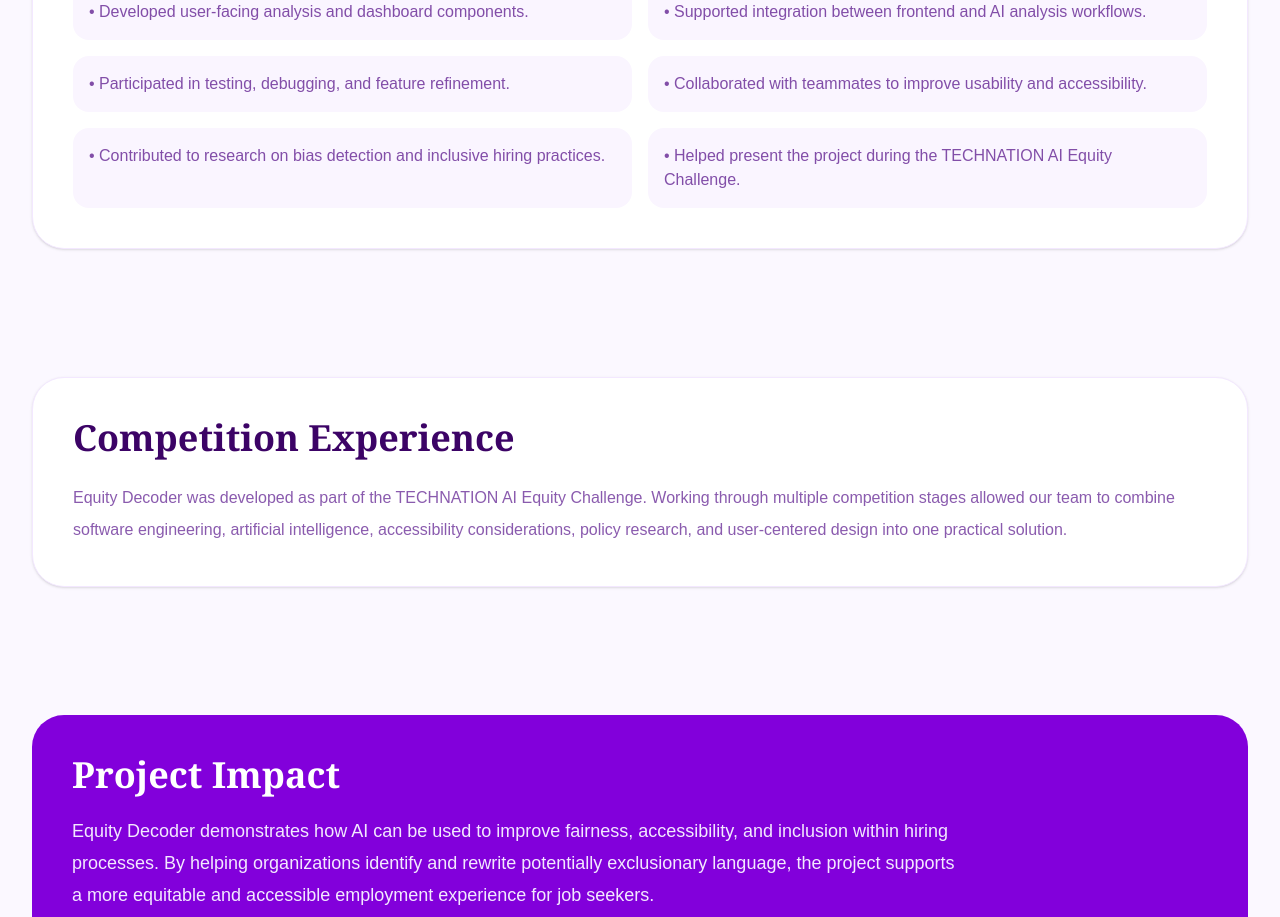
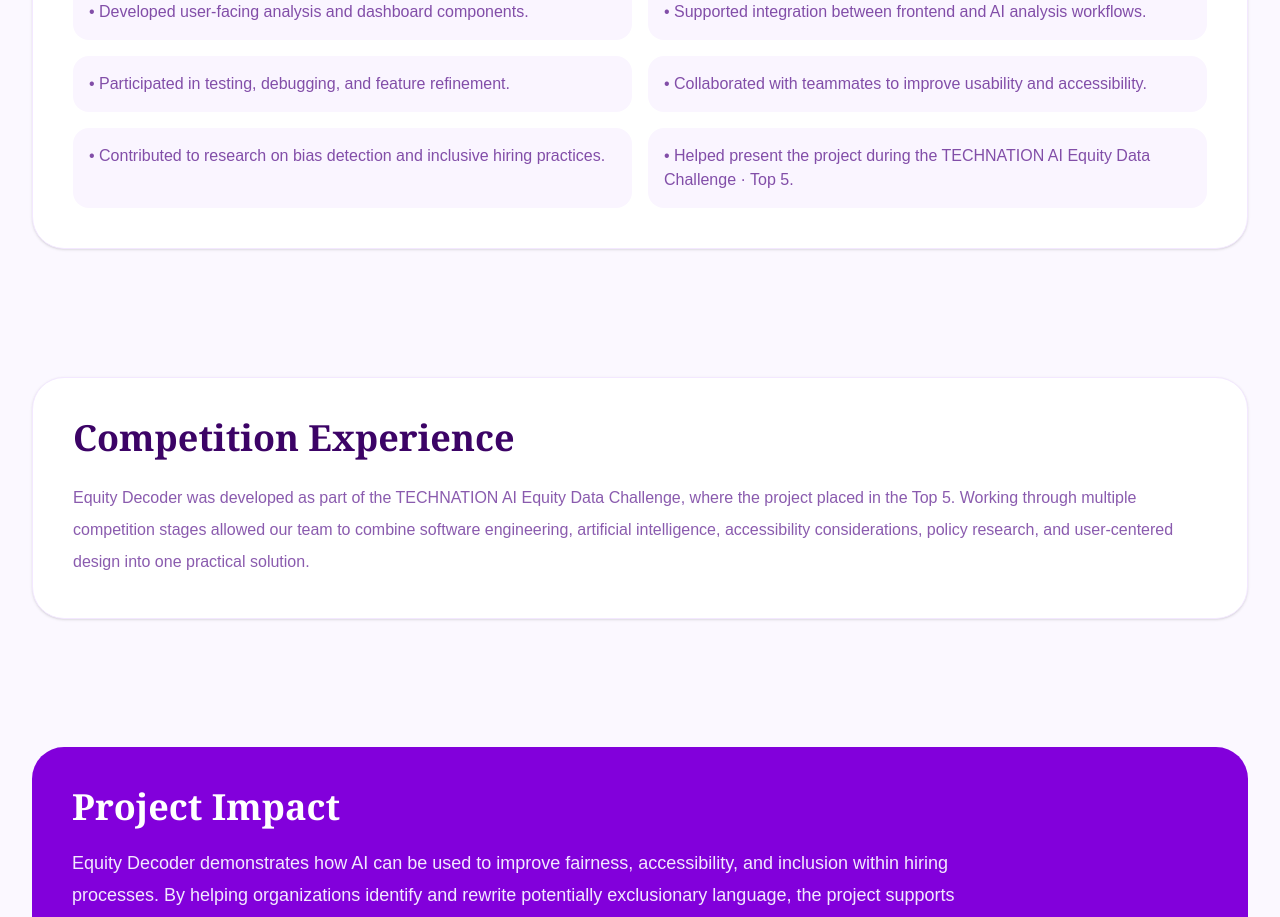
Before and after one commit to Zlawal79/zainab-portfolio, a Next.js app: page /projects/equity-decoder in a window 1280 px wide. Shown: the part 2700-3617 px from the top of the page. Built offline with nearby package versions, Linux system fonts and the light colour scheme.

Commit message:
Add TECHNATION Top 5 recognition to Equity Decoder

```diff
--- a/app/projects/equity-decoder/page.tsx
+++ b/app/projects/equity-decoder/page.tsx
@@ -64,7 +64,7 @@ const contributions = [
   "Participated in testing, debugging, and feature refinement.",
   "Collaborated with teammates to improve usability and accessibility.",
   "Contributed to research on bias detection and inclusive hiring practices.",
-  "Helped present the project during the TECHNATION AI Equity Challenge.",
+  "Helped present the project during the TECHNATION AI Equity Data Challenge · Top 5.",
 ];
 
 export default function EquityDecoderPage() {
@@ -201,7 +201,7 @@ export default function EquityDecoderPage() {
 
           <p className="mt-6 leading-8 text-purple-900/70">
             Equity Decoder was developed as part of the TECHNATION AI Equity
-            Challenge. Working through multiple competition stages allowed our
+            Data Challenge, where the project placed in the Top 5. Working through multiple competition stages allowed our
             team to combine software engineering, artificial intelligence,
             accessibility considerations, policy research, and user-centered
             design into one practical solution.
```
